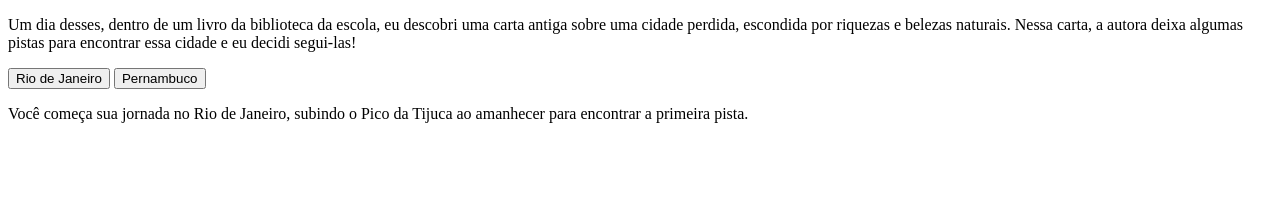
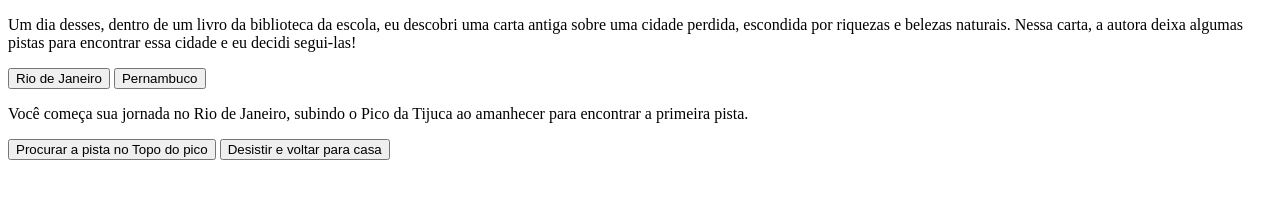
Before and after one commit to rafaelmourapereira/criando-sua-aventura, a plain HTML site: page index.html in a window 1280 px wide. Drawn offline with Linux system fonts and the light colour scheme.

Commit message:
volta para casa

```diff
--- a/index.html
+++ b/index.html
@@ -14,6 +14,8 @@
         </div>
         <div class="passo" id="passo-1">
             <p>Você começa sua jornada no Rio de Janeiro, subindo o Pico da Tijuca ao amanhecer para encontrar a primeira pista.</p>
+            <button class="btn-proximo" data-proximo="3">Procurar a pista no Topo do pico</button>
+            <button class="btn-proximo" data-proximo="4">Desistir e voltar para casa</button>
         </div>
     </main>
 
```
